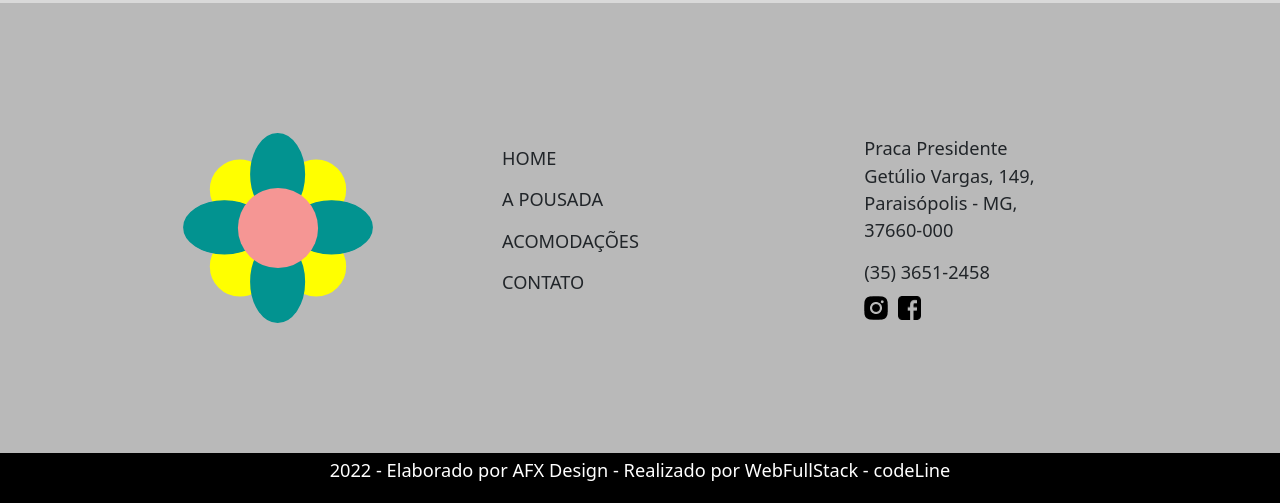
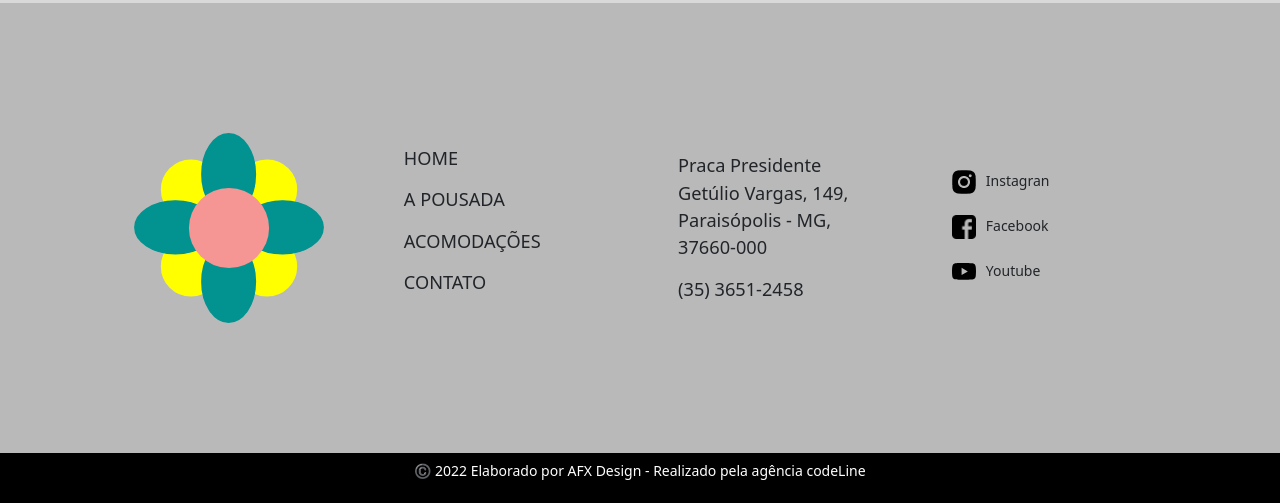
Before and after one commit to RickHardBR/pousadadapraca, a plain HTML site: page index.html in a window 1280 px wide. Shown: the part 4514-5017 px from the top of the page. Drawn offline with nearby package versions, Linux system fonts and the light colour scheme.

Commit message:
edit footer

```diff
--- a/index.html
+++ b/index.html
@@ -347,15 +347,25 @@
 	<div class="footer-address">
 		<p>Praca Presidente<br>Getúlio Vargas, 149,<br> Paraisópolis - MG,<br> 37660-000</p>
 		<span>(35) 3651-2458</span>
-		<div class="footer-social">
-			<div class="instagram"><img src="./src/assets/images/instagram_logo.png"></div>
-			<div class="facebook"><img src="./src/assets/images/facebook_logo.png"></div>
+	</div>
+	<div class="footer-social">
+		<div class="instagram">
+			<img src="./src/assets/images/instagram_logo.png">
+			<p>Instagran</p>
+		</div>
+		<div class="facebook">
+			<img src="./src/assets/images/facebook_logo.png">
+			<p>Facebook</p>
+		</div>
+		<div class="youtube">
+			<img src="./src/assets/images/youtube_logo.svg">
+			<p>Youtube</p>
 		</div>
 	</div>
 </div>
 </section>
 <div class="footer-dev">
-	<p>2022 - Elaborado por AFX Design - Realizado por WebFullStack - codeLine</p>
+	<p>©️ 2022 Elaborado por AFX Design - Realizado pela agência codeLine</p>
 </div>
 
 	<script src="https://cdn.jsdelivr.net/npm/@popperjs/core@2.11.5/dist/umd/popper.min.js"
--- a/src/Styles/styled.css
+++ b/src/Styles/styled.css
@@ -575,15 +575,35 @@ main {
   font-size: 1.3rem;
 }
 
-.footer-address img {
+.footer-social {
+  display: flex;
+  flex-direction: column;
+  justify-content: center;
+
+  padding-left: 50px;
+  width: 480px;
+  height: 450px;
+
+  gap: 10px;
+  padding-top: 10px;
+}
+
+.footer-social img {
   width: 23.5px;
   height: 23.5px;
+  margin-right: 10px;
 }
 
-.footer-social {
+.footer-social .instagram {
   display: flex;
-  gap: 10px;
-  padding-top: 10px;
+}
+
+.footer-social .facebook {
+  display: flex;
+}
+
+.footer-social .youtube {
+  display: flex;
 }
 
 .footer-dev {
@@ -595,7 +615,7 @@ main {
 }
 
 .footer-dev p {
-  font-size: 1.3rem;
+  font-size: 1rem;
   color: var(--white);
 }
 
```
Also changed, not shown: src/assets/images/youtube_logo.svg (added).
